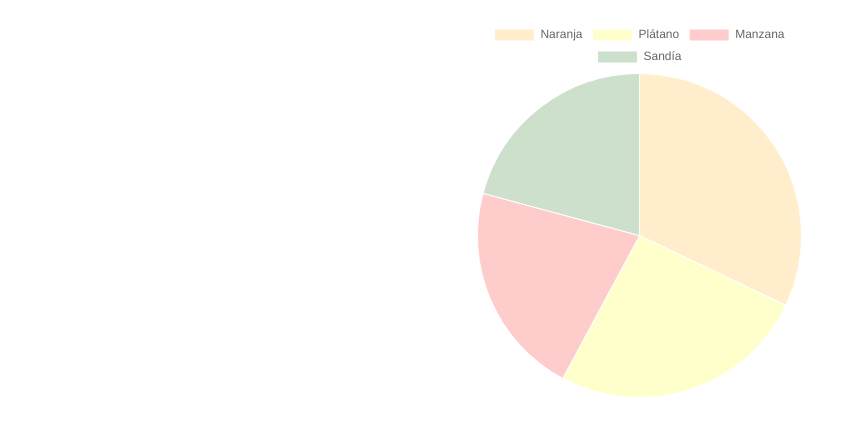
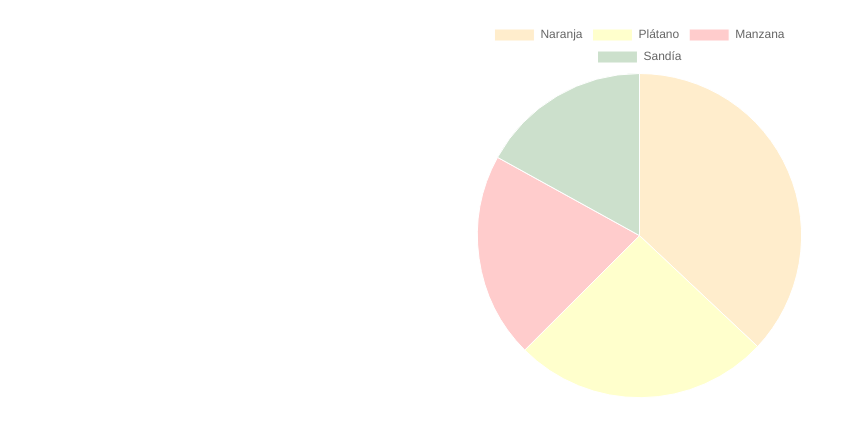
Before and after one commit to zulcas/ironhack-uf1842_prueba2_27052024, a plain HTML site: page bibliotecas/index.html in a window 1280 px wide. Shown: the part 61-496 px from the top of the page, without its empty margins (0-855 px from the left). Drawn offline with nearby package versions, Linux system fonts and the light colour scheme.

Commit message:
fix orange

```diff
--- a/bibliotecas/index.html
+++ b/bibliotecas/index.html
@@ -17,7 +17,7 @@
         const data = {
             labels: ['Naranja', 'Plátano', 'Manzana', 'Sandía'],
             datasets: [{
-                data: [11.75, 9.44, 7.82, 7.62],
+                data: [17.04, 11.75, 9.44, 7.82],
                 backgroundColor: [
                     'rgba(255, 165, 0, 0.2)', // Naranja
                     'rgba(255, 255, 0, 0.2)', // Plátano
```
